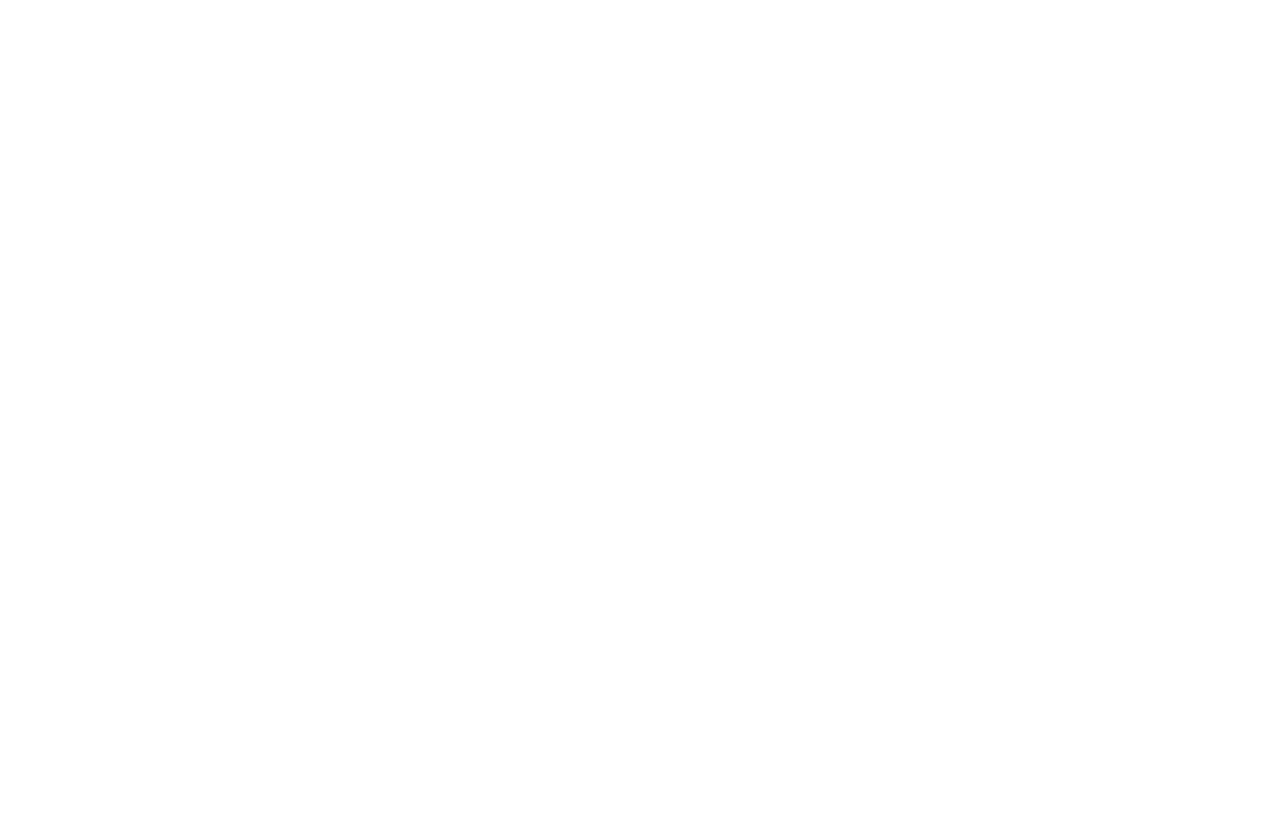
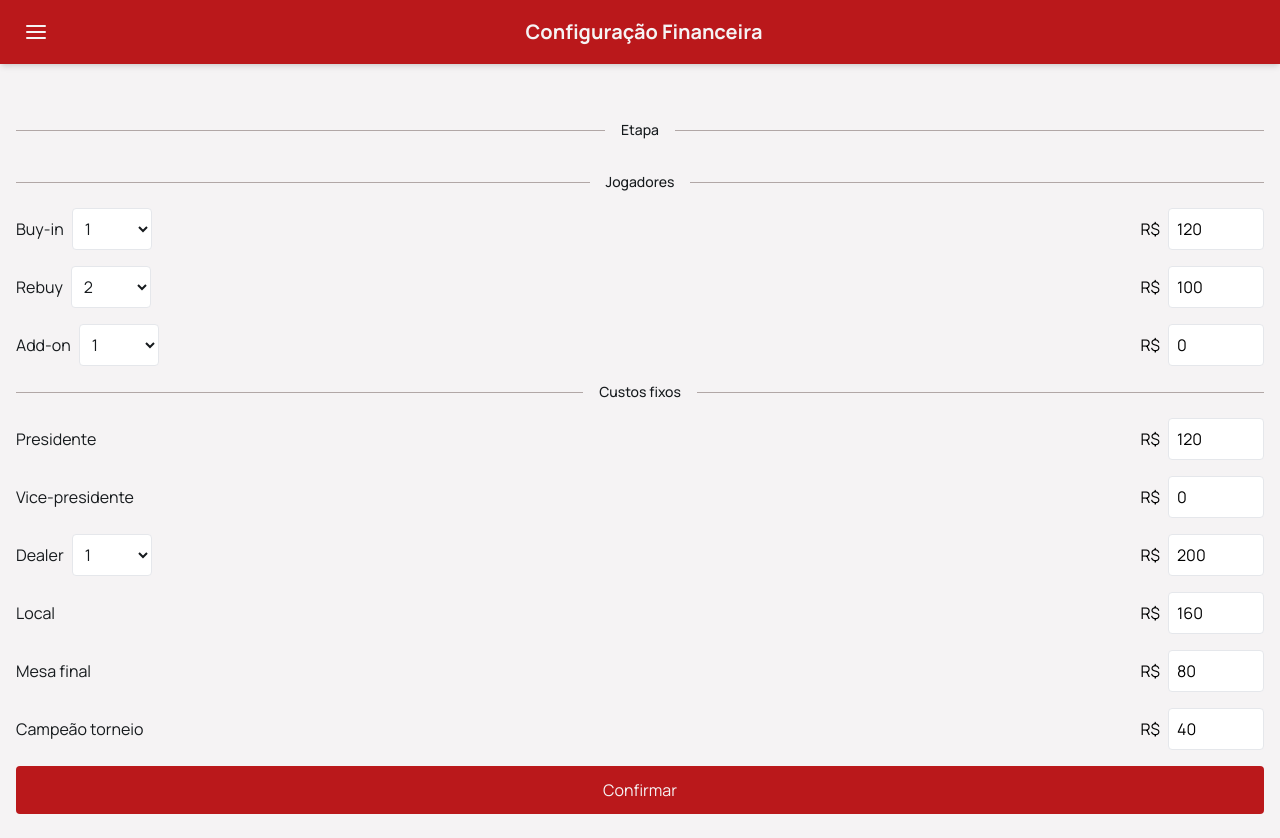
Before and after one commit to loboapps/com.grillo.apt, a React (Vite) app: page /config-etapa/financeiro in a window 1280 px wide. Before the commit this address had no page. Before the commit the page ends 800 px from the top, so only its background shows below. Built offline with nearby package versions, Linux system fonts and the light colour scheme.

Commit message:
01 - config financeiro

```diff
--- a/src/main.tsx
+++ b/src/main.tsx
@@ -7,6 +7,7 @@
 import EtapaEliminacaoRebuy from './pages/etapa_eliminacao_rebuy'
 import Mesas from './pages/Mesas'
 import EtapaMesas from './pages/etapa_mesas'
+import ConfiguracaoFinanceiro from './pages/configuracao_financeiro'
 import './index.css'
 import { AuthProvider } from './contexts/AuthContext'
 
@@ -20,6 +21,7 @@
           <Route path="/config-etapa/jogadores" element={<EtapaJogadores />} />
           <Route path="/gerenciar-etapa/eliminacao" element={<EtapaEliminacaoRebuy />} />
           <Route path="/config-etapa/mesas" element={<EtapaMesas />} />
+          <Route path="/config-etapa/financeiro" element={<ConfiguracaoFinanceiro />} />
         </Routes>
       </BrowserRouter>
     </AuthProvider>
--- /dev/null
+++ b/src/pages/configuracao_financeiro.tsx
@@ -0,0 +1,193 @@
+import React, { useState } from 'react'
+import Nav from '../components/Nav'
+
+interface FinancialConfig {
+  buyin: { quantity: number; value: number }
+  rebuy: { quantity: number; value: number }
+  addon: { quantity: number; value: number }
+  presidente: number
+  vicePresidente: number
+  dealer: { quantity: number; value: number }
+  local: number
+  mesaFinal: number
+  campeaoTorneio: number
+}
+
+const ConfiguracaoFinanceiro = () => {
+  const [config, setConfig] = useState<FinancialConfig>({
+    buyin: { quantity: 1, value: 120 },
+    rebuy: { quantity: 2, value: 100 },
+    addon: { quantity: 0, value: 0 },
+    presidente: 120,
+    vicePresidente: 0,
+    dealer: { quantity: 1, value: 200 },
+    local: 160,
+    mesaFinal: 80,
+    campeaoTorneio: 40
+  })
+
+  const handleSubmit = async (e: React.FormEvent) => {
+    e.preventDefault()
+    // TODO: Implement save functionality
+    console.log('Financial config:', config)
+  }
+
+  const renderQuantitySelect = (
+    value: number,
+    onChange: (value: number) => void
+  ) => (
+    <select
+      value={value}
+      onChange={(e) => onChange(Number(e.target.value))}
+      className="w-20 p-2 border rounded bg-white text-apt-800"
+    >
+      {[1, 2, 3, 4, 5].map((num) => (
+        <option key={num} value={num}>
+          {num}
+        </option>
+      ))}
+    </select>
+  )
+
+  const renderValueInput = (
+    value: number,
+    onChange: (value: number) => void
+  ) => (
+    <div className="flex items-center">
+      <span className="mr-2">R$</span>
+      <input
+        type="number"
+        value={value}
+        onChange={(e) => onChange(Number(e.target.value))}
+        className="w-24 p-2 border rounded"
+        step="0.01"
+      />
+    </div>
+  )
+
+  const renderSection = (title: string) => (
+    <div className="relative my-8">
+      <div className="absolute inset-0 flex items-center">
+        <div className="w-full border-t border-apt-300"></div>
+      </div>
+      <div className="relative flex justify-center">
+        <span className="bg-apt-100 px-4 text-sm font-medium text-apt-800">
+          {title}
+        </span>
+      </div>
+    </div>
+  )
+
+  return (
+    <div className="min-h-screen bg-apt-100">
+      <Nav title="Configuração Financeira" />
+      <form onSubmit={handleSubmit} className="px-4 py-6">
+        <div className="space-y-4">
+          {renderSection('Etapa')}
+
+          {renderSection('Jogadores')}
+
+          <div className="space-y-4">
+            <div className="flex items-center justify-between">
+              <div className="flex items-center gap-2">
+                <span className="text-apt-800">Buy-in</span>
+                {renderQuantitySelect(config.buyin.quantity, (value) =>
+                  setConfig({ ...config, buyin: { ...config.buyin, quantity: value } })
+                )}
+              </div>
+              {renderValueInput(config.buyin.value, (value) =>
+                setConfig({ ...config, buyin: { ...config.buyin, value } })
+              )}
+            </div>
+
+            <div className="flex items-center justify-between">
+              <div className="flex items-center gap-2">
+                <span className="text-apt-800">Rebuy</span>
+                {renderQuantitySelect(config.rebuy.quantity, (value) =>
+                  setConfig({ ...config, rebuy: { ...config.rebuy, quantity: value } })
+                )}
+              </div>
+              {renderValueInput(config.rebuy.value, (value) =>
+                setConfig({ ...config, rebuy: { ...config.rebuy, value } })
+              )}
+            </div>
+
+            <div className="flex items-center justify-between">
+              <div className="flex items-center gap-2">
+                <span className="text-apt-800">Add-on</span>
+                {renderQuantitySelect(config.addon.quantity, (value) =>
+                  setConfig({ ...config, addon: { ...config.addon, quantity: value } })
+                )}
+              </div>
+              {renderValueInput(config.addon.value, (value) =>
+                setConfig({ ...config, addon: { ...config.addon, value } })
+              )}
+            </div>
+          </div>
+
+          {renderSection('Custos fixos')}
+
+          <div className="space-y-4">
+            <div className="flex items-center justify-between">
+              <span className="text-apt-800">Presidente</span>
+              {renderValueInput(config.presidente, (value) =>
+                setConfig({ ...config, presidente: value })
+              )}
+            </div>
+
+            <div className="flex items-center justify-between">
+              <span className="text-apt-800">Vice-presidente</span>
+              {renderValueInput(config.vicePresidente, (value) =>
+                setConfig({ ...config, vicePresidente: value })
+              )}
+            </div>
+
+            <div className="flex items-center justify-between">
+              <div className="flex items-center gap-2">
+                <span className="text-apt-800">Dealer</span>
+                {renderQuantitySelect(config.dealer.quantity, (value) =>
+                  setConfig({ ...config, dealer: { ...config.dealer, quantity: value } })
+                )}
+              </div>
+              {renderValueInput(config.dealer.value, (value) =>
+                setConfig({ ...config, dealer: { ...config.dealer, value } })
+              )}
+            </div>
+
+            <div className="flex items-center justify-between">
+              <span className="text-apt-800">Local</span>
+              {renderValueInput(config.local, (value) =>
+                setConfig({ ...config, local: value })
+              )}
+            </div>
+
+            <div className="flex items-center justify-between">
+              <span className="text-apt-800">Mesa final</span>
+              {renderValueInput(config.mesaFinal, (value) =>
+                setConfig({ ...config, mesaFinal: value })
+              )}
+            </div>
+
+            <div className="flex items-center justify-between">
+              <span className="text-apt-800">Campeão torneio</span>
+              {renderValueInput(config.campeaoTorneio, (value) =>
+                setConfig({ ...config, campeaoTorneio: value })
+              )}
+            </div>
+          </div>
+
+          <div className="mt-6">
+            <button
+              type="submit"
+              className="w-full bg-apt-500 text-apt-100 p-3 rounded hover:bg-apt-300 hover:text-apt-900"
+            >
+              Confirmar
+            </button>
+          </div>
+        </div>
+      </form>
+    </div>
+  )
+}
+
+export default ConfiguracaoFinanceiro
```
